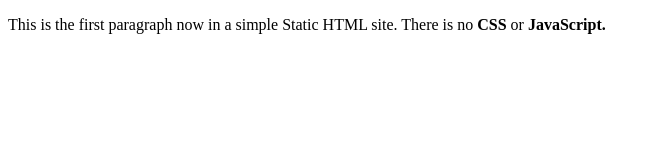
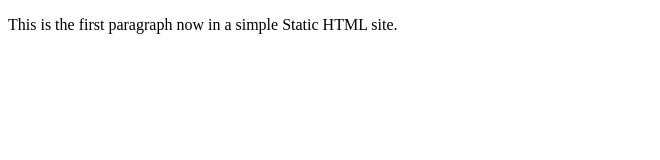
Before and after one commit to bigfas45/jenkins, a plain HTML site: page index.html in a window 1280 px wide. Shown: the whole page, without its empty margins (0-660 px from the left). Drawn offline with Linux system fonts and the light colour scheme.

Commit message:
my comment

```diff
--- a/index.html
+++ b/index.html
@@ -4,6 +4,6 @@
         <title>Static HTML Site</title>
       </head>
       <body>
-        <p>This is the first paragraph now  in a simple Static HTML site. There is no <strong>CSS</strong> or <strong>JavaScript</script>.</p>
+        <p>This is the first paragraph now  in a simple Static HTML site.</p>
       </body>
     </html>
```
